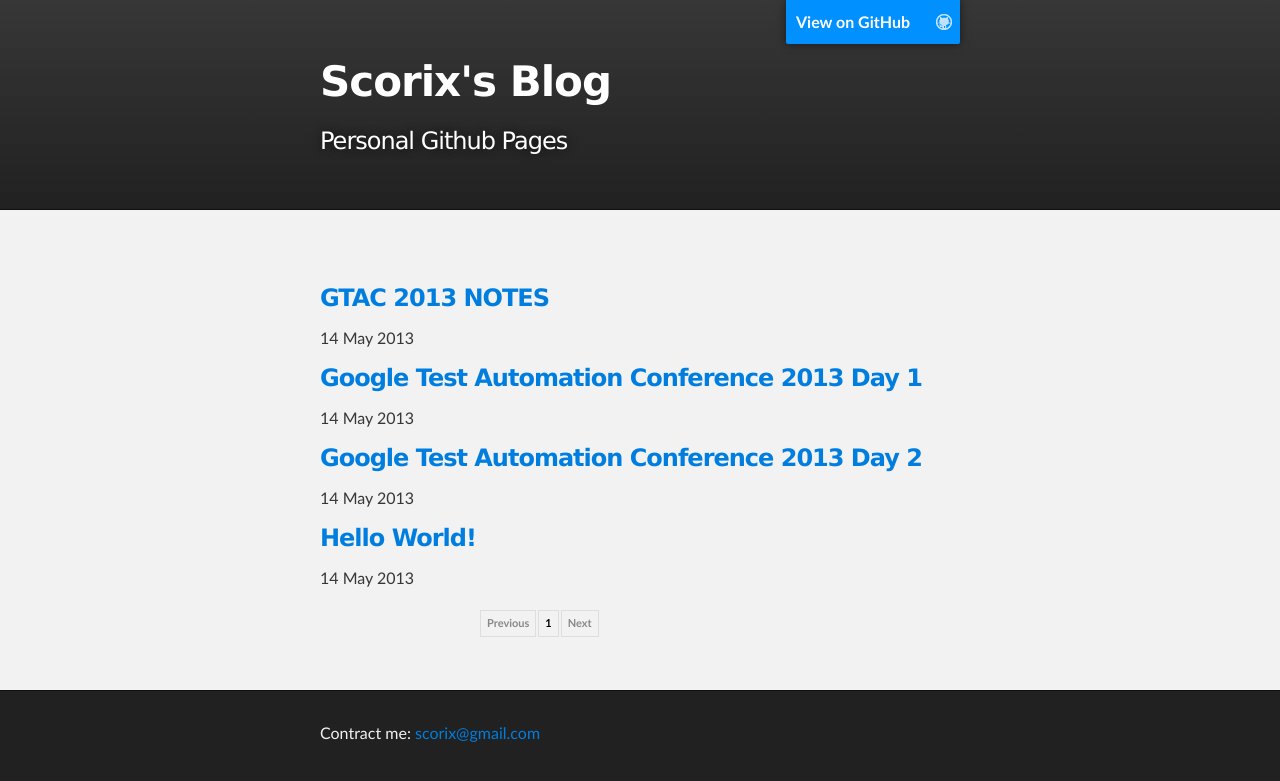
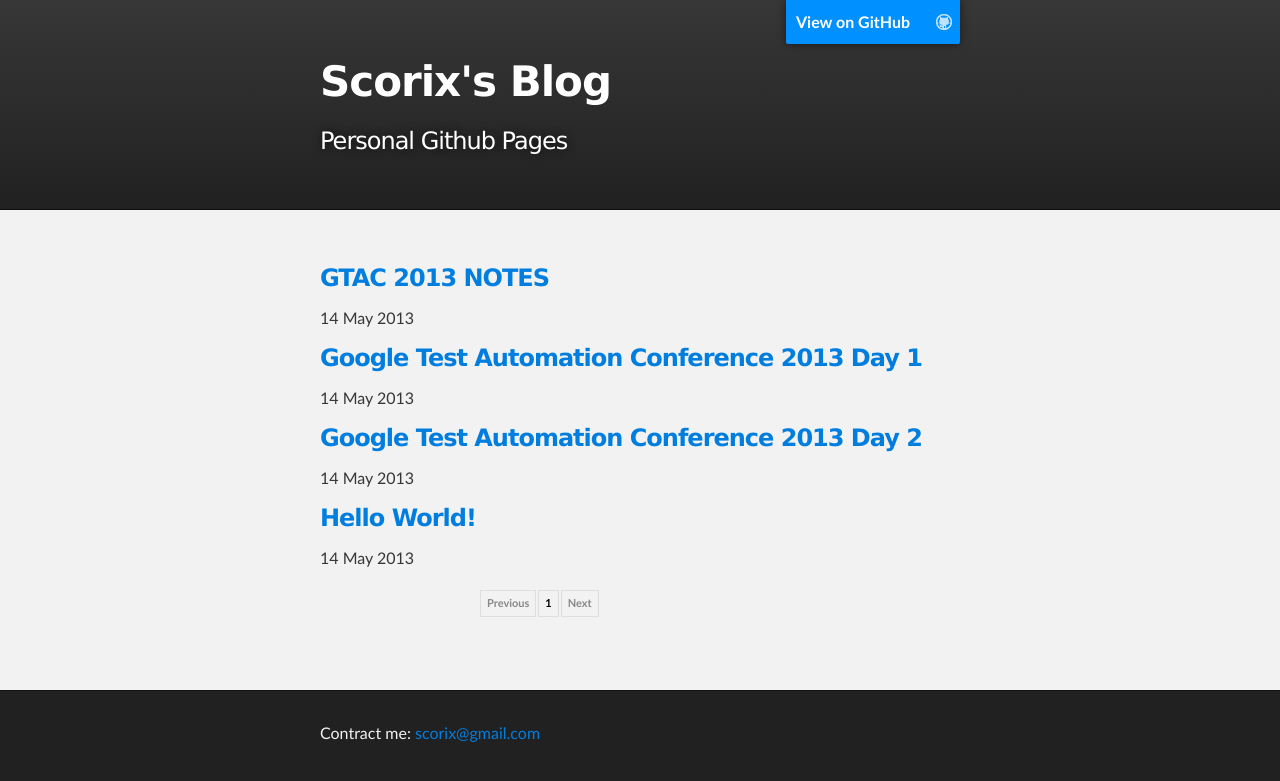
Before and after one commit to scorix/scorix.github.io, a Jekyll site: the page built from index.html, in a window 1280 px wide. Shown: the top 781 px of the page. Built offline with Jekyll 4.4.1, drawn with Linux system fonts in a browser that asks for light colours; the list of posts is cut into pages by our own code.

```diff
--- a/css/stylesheet.css
+++ b/css/stylesheet.css
@@ -368,7 +368,7 @@
 }
 
 #main_content {
-    padding: 60px 0;
+    padding: 40px 0 80px 0;
 }
 
 #footer_wrap {
```
